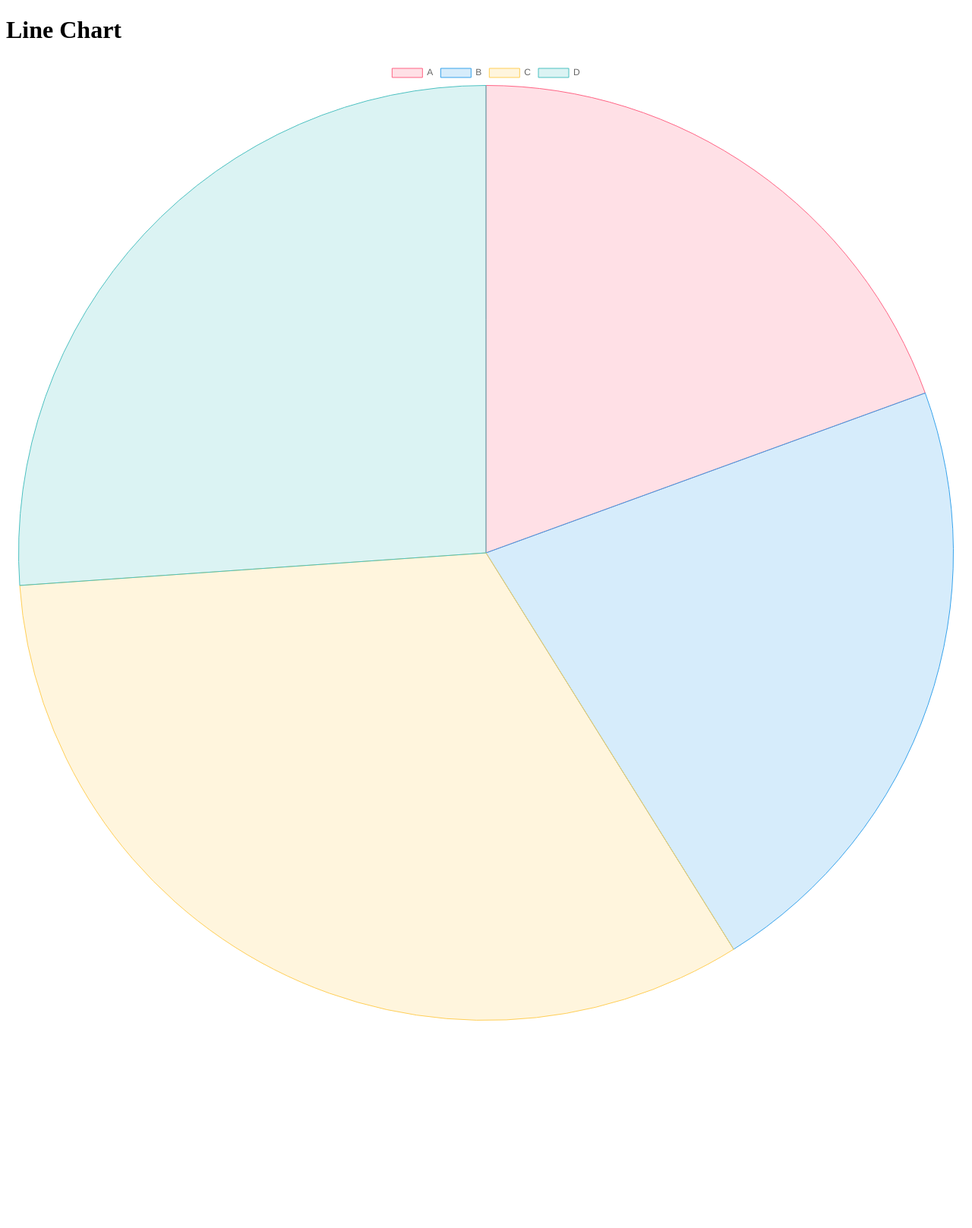
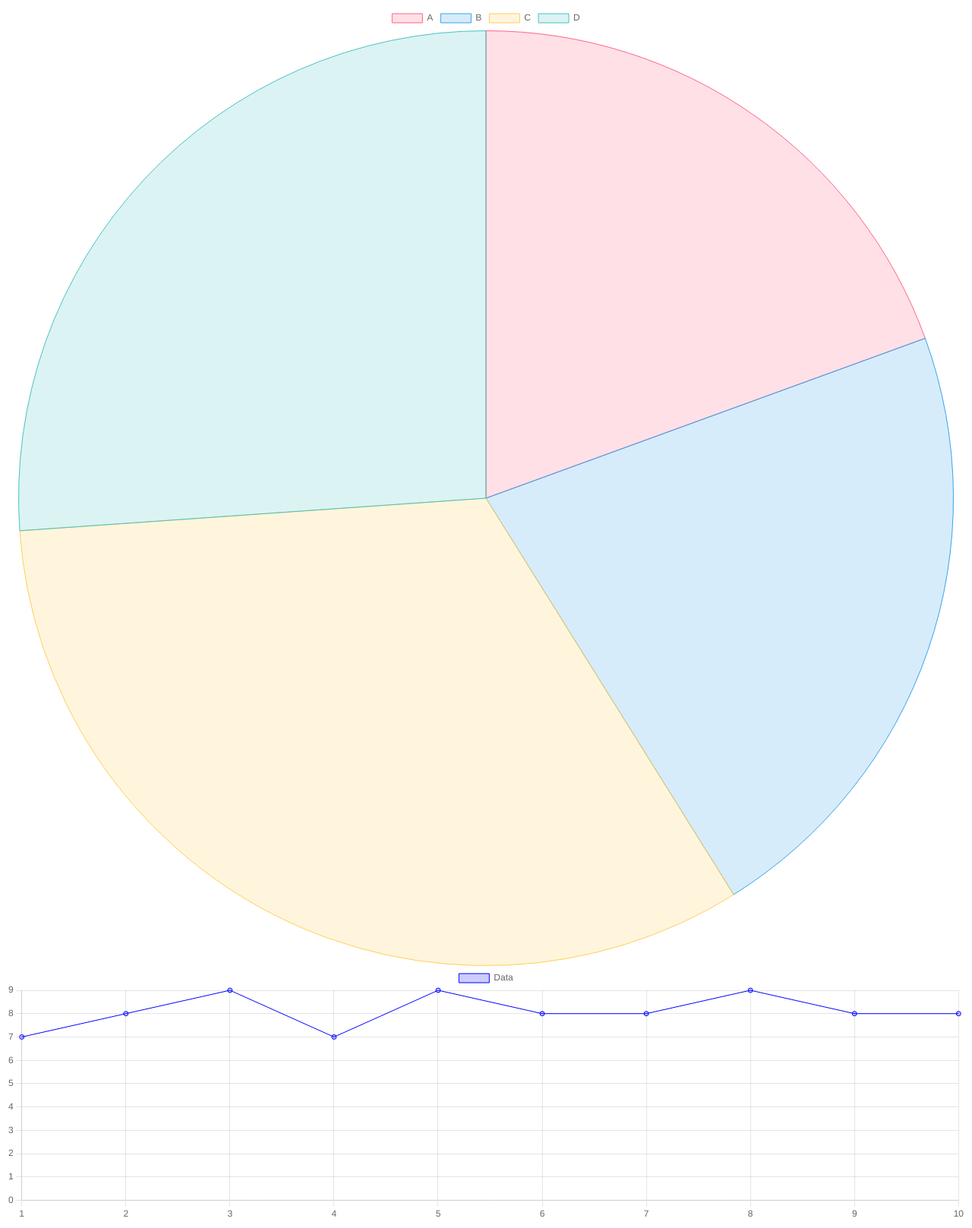
Before and after one commit to cfgmumbai24/Team-53, a React (Create React App) app in the folder frontend/: page / in a window 1280 px wide. Shown: the whole page at 76% size. Before the commit the page ends 1352 px from the top, so only its background shows below. Built offline with nearby package versions, Linux system fonts and the light colour scheme.

Commit message:
working pie and line chart

```diff
--- a/frontend/src/App.js
+++ b/frontend/src/App.js
@@ -8,12 +8,12 @@ import LineChart from './components/LineChart'
 import PieChart from './components/PieChart'
 
 function App() {
-  const data = [35, 39, 59, 47]
+  const data1 = [35, 39, 59, 47]
+  const data2 = [7,8,9,7,9,8,8,9,8,8]
   return (
     <div>
-      <h1>Line Chart</h1>
-
-        <PieChart data={data} />
+        <PieChart data={data1} />
+        <LineChart data={data2} />
       </div>
   )
 }
```
